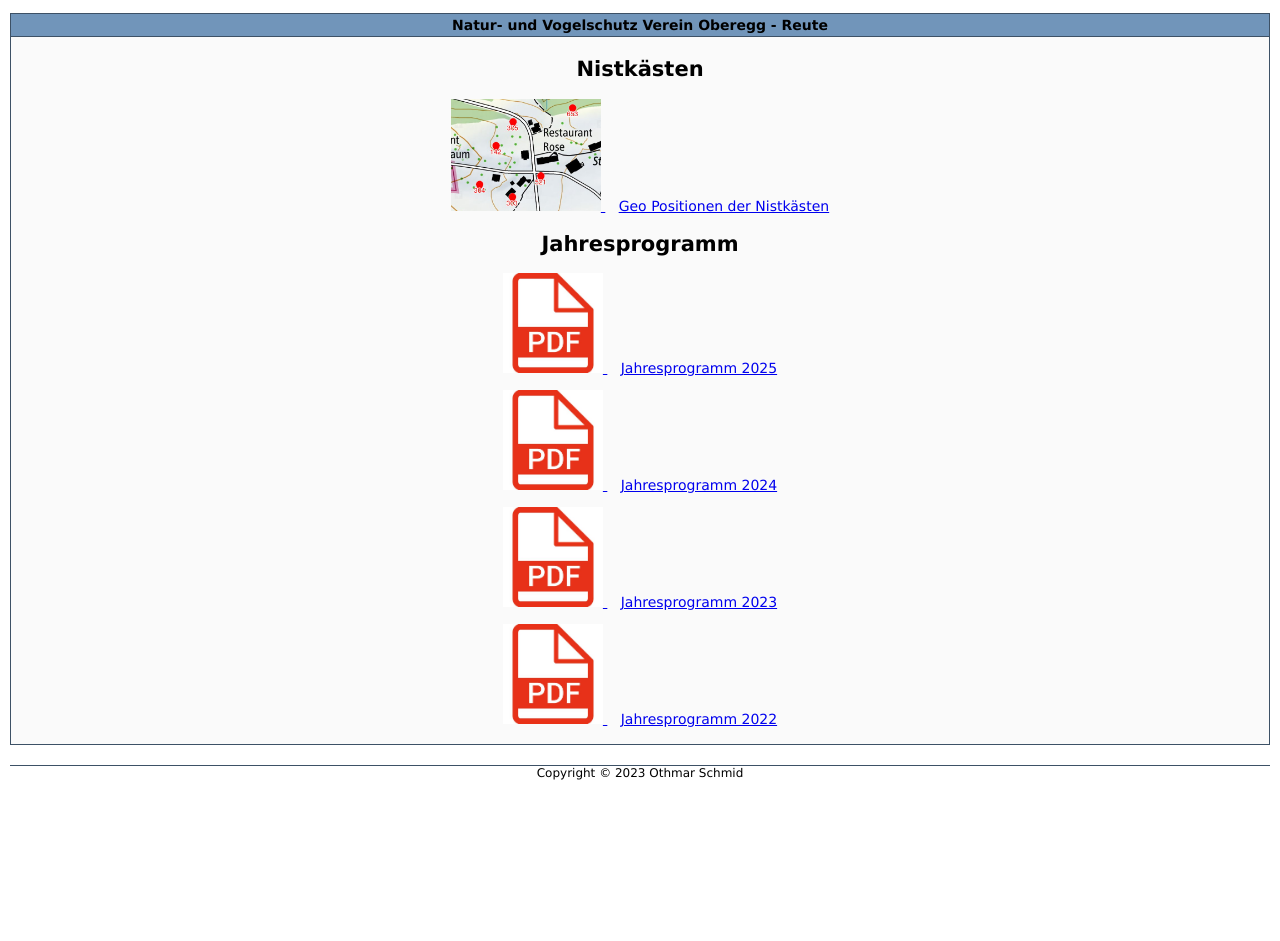
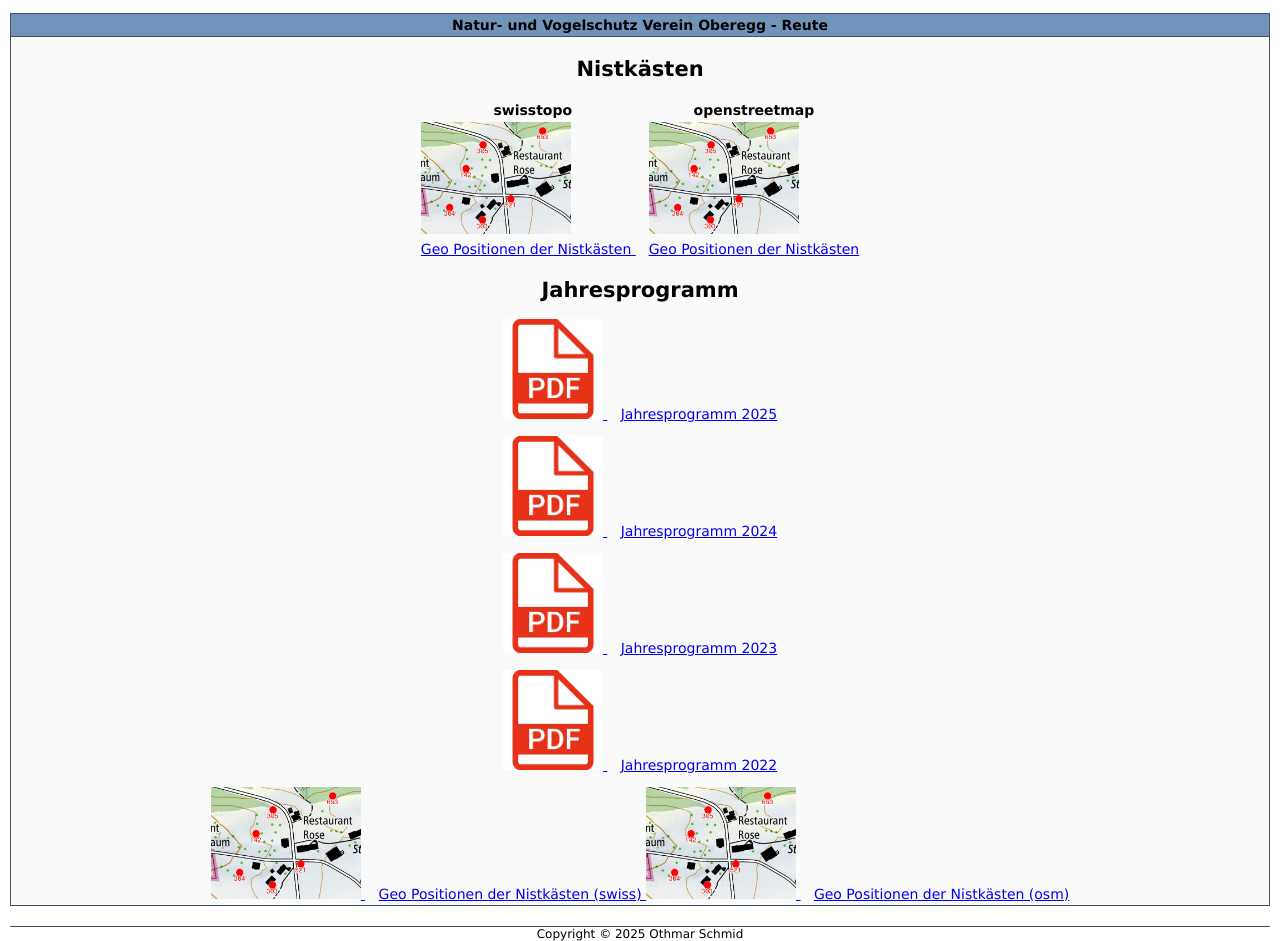
Before and after one commit to nvs-oberegg/nvs-oberegg.github.io, a plain HTML site: page index.html in a window 1280 px wide. Shown: the part 320-1261 px from the top of the page. Before the commit the page ends 1100 px from the top, so only its background shows below. Drawn offline with Linux system fonts and the light colour scheme.

Commit message:
Add files via upload

```diff
--- a/index.html
+++ b/index.html
@@ -36,10 +36,34 @@
         <div id="b_100i" class="bc_100_inhalt">
             <h2> Nistk&aumlsten </h2>
 
-            <a href="https://map.geo.admin.ch/?layers_params=updateDelay%3D10&lang=de&topic=ech&bgLayer=ch.swisstopo.pixelkarte-farbe&zoom=7&E=2759872.85&N=1254571.40&layers=KML%7C%7Chttps:%2F%2Fnvs-oberegg.github.io%2Fgeopos.kml">
-            <img src="kartenausschnitt.jpg" alt="Karte" style="width:150px;border:0;"> </a>
-            &nbsp;&nbsp;
-            <a href="https://map.geo.admin.ch/?layers_params=updateDelay%3D10&lang=de&topic=ech&bgLayer=ch.swisstopo.pixelkarte-farbe&zoom=7&E=2759872.85&N=1254571.40&layers=KML%7C%7Chttps:%2F%2Fnvs-oberegg.github.io%2Fgeopos.kml"> Geo Positionen der Nistk&aumlsten </a>
+            <center>
+                <table border="0">
+                <tr>
+                    <th>swisstopo</th>
+                    <th>openstreetmap</th>
+                </tr>
+                <tr>
+                    <td>
+                        <a href="https://map.geo.admin.ch/?layers_params=updateDelay%3D10&lang=de&topic=ech&bgLayer=ch.swisstopo.pixelkarte-farbe&zoom=7&E=2759872.85&N=1254571.40&layers=KML%7C%7Chttps:%2F%2Fnvs-oberegg.github.io%2Fgeopos.kml">
+                        <img src="kartenausschnitt.jpg" alt="Karte" style="width:150px;border:0;"> </a>
+                    </td>
+                    <td>
+                        <a href="https://nvs-oberegg.github.io/osmpoi.html">
+                        <img src="kartenausschnitt.jpg" alt="Karte" style="width:150px;border:0;"> </a>
+                    </td>
+                </tr>
+                <tr>
+                    <td>
+                        <a href="https://map.geo.admin.ch/?layers_params=updateDelay%3D10&lang=de&topic=ech&bgLayer=ch.swisstopo.pixelkarte-farbe&zoom=7&E=2759872.85&N=1254571.40&layers=KML%7C%7Chttps:%2F%2Fnvs-oberegg.github.io%2Fgeopos.kml"> Geo Positionen der Nistk&aumlsten </a>
+                        &nbsp;&nbsp;
+                    </td>
+                    <td>
+                        <a href="https://nvs-oberegg.github.io/osmpoi.html"> Geo Positionen der Nistk&aumlsten </a>
+                    </td>
+                </tr>
+                </table>
+            </center>
+
             <p>
             </p>
 
@@ -80,10 +104,27 @@
 
             <p>
             </p>
+
+
+
+
+            <a href="https://map.geo.admin.ch/?layers_params=updateDelay%3D10&lang=de&topic=ech&bgLayer=ch.swisstopo.pixelkarte-farbe&zoom=7&E=2759872.85&N=1254571.40&layers=KML%7C%7Chttps:%2F%2Fnvs-oberegg.github.io%2Fgeopos.kml">
+            <img src="kartenausschnitt.jpg" alt="Karte" style="width:150px;border:0;"> </a>
+            &nbsp;&nbsp;
+            <a href="https://map.geo.admin.ch/?layers_params=updateDelay%3D10&lang=de&topic=ech&bgLayer=ch.swisstopo.pixelkarte-farbe&zoom=7&E=2759872.85&N=1254571.40&layers=KML%7C%7Chttps:%2F%2Fnvs-oberegg.github.io%2Fgeopos.kml"> Geo Positionen der Nistk&aumlsten (swiss) </a>
+
+            <a href="https://nvs-oberegg.github.io/osmpoi.html">
+            <img src="kartenausschnitt.jpg" alt="Karte" style="width:150px;border:0;"> </a>
+            &nbsp;&nbsp;
+            <a href="https://nvs-oberegg.github.io/osmpoi.html"> Geo Positionen der Nistk&aumlsten (osm)</a>
+
+
+
+
         </div>
 
         <div id="copy" class="copyright">
-            Copyright © 2023 Othmar Schmid
+            Copyright © 2025 Othmar Schmid
         </div>
     </body>
 </html>
```
